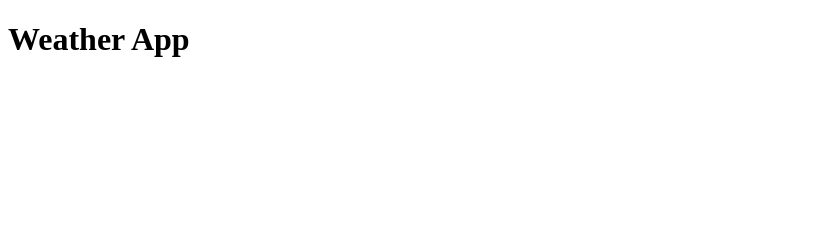
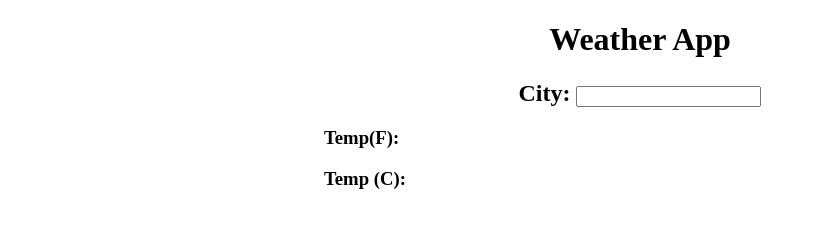
Before and after one commit to jhvo2003/WeatherApp, a plain HTML site: page index.html in a window 1280 px wide. Shown: the whole page, without its empty margins (0-816 px from the left). Drawn offline with Linux system fonts and the light colour scheme.

Commit message:
initial website

```diff
--- a/index.html
+++ b/index.html
@@ -2,10 +2,14 @@
 <html lang = "en">
     <head>
         <script type = "module" src = "main.js"></script>
-        <title>Weather App</title>
+        <link rel = "stylesheet" href = "style.css">
+        <title>Weather App </title>
     </head>
-
     <body>
         <h1>Weather App</h1>
+        <h2>City: <input type="text" id = "cityInput" ></h2>
+        <h3 id = "tempF">Temp(F):</h3>
+        <h3 id = "tempC">Temp (C):</h3>
+
     </body>
 </html>
--- /dev/null
+++ b/style.css
@@ -0,0 +1,9 @@
+h1{
+    text-align: center;
+}
+h2 {
+    text-align: center;
+  }
+h3{
+    text-indent: 25%;
+}
```
